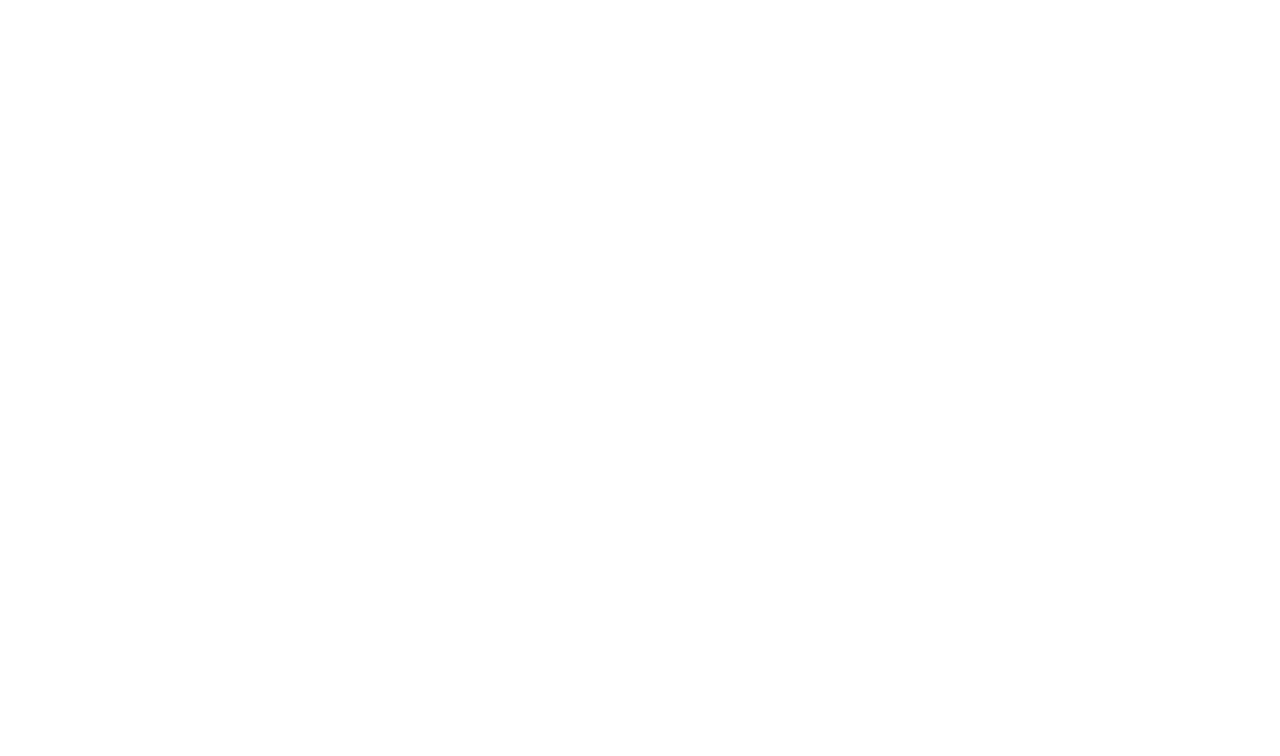
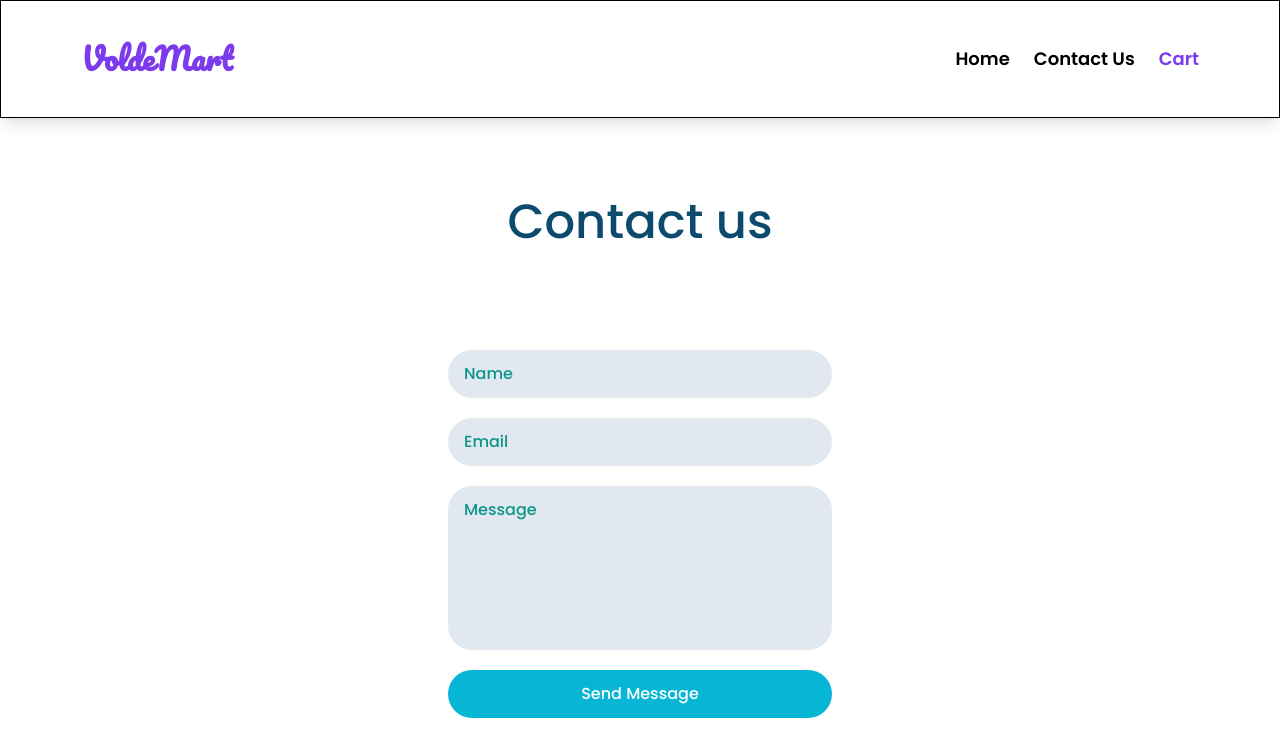
Before and after one commit to ShubhamKgithub1/VoldeMart-E-commerce, a React (Vite) app: page /contact in a window 1280 px wide. Before the commit this address had no page. Shown: the top 756 px of the page. Built offline with nearby package versions, Linux system fonts and the light colour scheme; a web font is replaced by a local one.

Commit message:
sixth commit

```diff
--- a/App.js
+++ b/App.js
@@ -4,10 +4,11 @@
 import Body from "./src/components/Body";
 import Item from "./src/components/Item";
 import { createBrowserRouter, RouterProvider, Outlet } from "react-router-dom";
+import Contact from "./src/components/Contact";
 
 const App = () => {
   return (
-    <div>
+    <div className="font-poppins">
       <Header />
       <Outlet />
     </div>
@@ -24,6 +25,10 @@
         element: <Body />,
       },
       {
+        path: "/contact",
+        element: <Contact />,
+      },
+      {
         path: "/item/:itemId",
         element: <Item />,
       },
--- a/src/components/Body.js
+++ b/src/components/Body.js
@@ -5,20 +5,30 @@
 
 const Body = () => {
   const data = useData();
-  const [filteredData, setfilteredData] = useState([]);
-  const [searchText, setsearchText] = useState("");
-  const [category, setCategory] = useState("All");
+  const [FilteredData, setFilteredData] = useState([]);
+  const [SearchText, setSearchText] = useState("");
+  const [Category, setCategory] = useState("All");
 
   useEffect(() => {
     if (data) {
-      setfilteredData(data);
+      setFilteredData(data);
     }
   }, [data]);
+
+  const filter = () => {
+    let filtered = data;
+
+    if (Category !== "All") {
+      filtered = filtered.filter((item) => item.category === Category);
+    }
+    setFilteredData(filtered);
+  };
+
   if (data !== null)
     return (
       <div>
         <div className="flex items-center justify-center w-full h-[40vh] bg-[#9333ea]">
-          <div className="text-white font-bold flex flex-col gap-5 text-6xl">
+          <div className="text-white font-bold flex flex-col gap-5 text-6xl font-audiowide">
             <div>
               <span>If You Look </span>
               <span className="text-teal-400"> Good</span>
@@ -31,43 +41,49 @@
         </div>
         <div className="m-4">
           <div className="flex justify-between px-5 my-8">
-          <div>
+            <div>
               <select
-                className="border border-solid border-black rounded-md p-1"
-                value={category}
+                className="border border-solid border-black rounded-md p-1 outline-none w-[150px]"
+                value={Category}
                 onChange={(e) => setCategory(e.target.value)}
               >
                 <option value="All">All</option>
-                <option value="Mens">Mens</option>
-                <option value="Womens">Womens</option>
+                <option value="men's clothing">Mens</option>
+                <option value="women's clothing">Womens</option>
+                <option value="jewelery">Jeweleries</option>
+                <option value="electronics">Electronics</option>
               </select>
-              <button className="px-5 py-1 mx-4 rounded-md bg-gray-600 text-white hover:shadow-xl transition-all transform hover:scale-95">Filter</button>
+              <button
+                className="px-5 py-1 mx-4 rounded-md bg-gray-600 text-white hover:shadow-xl transition-all transform hover:scale-95"
+                onClick={filter}
+              >
+                Filter
+              </button>
             </div>
             <div>
               <input
                 type="text"
-                className="search-box border border-solid border-black rounded-md w-[200px] p-1"
-                value={searchText}
+                className="search-box border border-solid border-black rounded-md w-[200px] p-1 outline-none"
+                value={SearchText}
                 onChange={(e) => {
-                  setsearchText(e.target.value);
+                  setSearchText(e.target.value);
                 }}
               />
               <button
                 className="search-btn border border-solid rounded-md px-3 mx-3 lg:px-5 lg:mx-4 bg-gray-600 text-white py-1 hover:shadow-xl transition-all transform hover:scale-95"
                 onClick={() => {
                   const filtered = data.filter((item) =>
-                    item.title.toLowerCase().includes(searchText.toLowerCase())
+                    item.title.toLowerCase().includes(SearchText.toLowerCase())
                   );
-                  setfilteredData(filtered);
+                  setFilteredData(filtered);
                 }}
               >
                 Search
               </button>
             </div>
-
           </div>
           <div className="flex flex-wrap gap-4">
-            {filteredData.map((item) => (
+            {FilteredData.map((item) => (
               <Link key={item?.id} to={"/item/" + item?.id}>
                 <Cards data={item} />
               </Link>
--- a/src/components/Cards.js
+++ b/src/components/Cards.js
@@ -1,6 +1,6 @@
 const Cards = ({ data }) => {
   return (
-    <div className="border w-[295px] my-4 p-4 flex flex-col gap-5 hover:shadow-2xl rounded-lg  transition-all duration-300 min-h-[550px]">
+    <div className="border w-[295px] my-4 p-4 flex flex-col gap-5 hover:shadow-2xl rounded-lg  transition-all transform hover:scale-[1.02] duration-200 min-h-[550px]">
       <div>
         <img className="h-80" src={data?.image} />
       </div>
--- /dev/null
+++ b/src/components/Contact.js
@@ -0,0 +1,16 @@
+
+const Contact=()=>{
+    return (
+        <div className="flex flex-col m-10 gap-10 items-center mt-20">
+            <h1 className="text-5xl font-[470] text-[#0c4a6e]">Contact us</h1>
+            <div className="flex flex-col gap-5 w-[30vw] mt-16">
+            <input className="bg-[#e2e8f0] py-3 px-4  font-medium placeholder-custom rounded-full outline-none" type="text" placeholder="Name" />
+            <input className="bg-[#e2e8f0] py-3 px-4  placeholder-custom rounded-full outline-none" type="email" placeholder="Email"/>
+            <input className="bg-[#e2e8f0] py-3 px-4  placeholder-custom rounded-3xl pb-32 outline-none text-wrap max-w-[30vw] overflow-clip" type="text" placeholder="Message"/>
+            <button className="bg-[#06b6d4] text-white py-3 rounded-full font-poppins font-medium transition-all transform hover:scale-[0.98]">Send Message</button>
+            </div>
+        </div>
+    );
+};
+
+export default Contact;
--- a/src/components/Header.js
+++ b/src/components/Header.js
@@ -1,14 +1,15 @@
 import { Link } from "react-router-dom";
 const Header = () => {
   return (
-    <div className="w-full flex justify-between items-center py-10 px-10 font-semibold text-lg shadow-lg border border-black">
+    <div className="w-full flex justify-between items-center py-10 px-20 font-semibold text-lg shadow-lg border border-black">
       <div>
-        <h1 className="text-[#7c3aed] font-playwrite text-lg cursor-pointer">VoldeMart</h1>
+        <h1 className="text-[#7c3aed] font-pacifico text-3xl cursor-pointer">VoldeMart</h1>
       </div>
       <div>
         <ul className="flex gap-6">
-        <li className="cursor-pointer "><Link to="/">Home</Link></li>
-          <li className="cursor-pointer text-[#7c3aed]">Cart</li>
+        <li className="cursor-pointer transition-all transform hover:scale-110"><Link to="/">Home</Link></li>
+        <li className="cursor-pointer transition-all transform hover:scale-110"><Link to="/contact">Contact Us</Link></li>
+          <li className="cursor-pointer text-[#7c3aed] transition-all transform hover:scale-110">Cart</li>
         </ul>
       </div>
     </div>
--- a/src/components/Item.js
+++ b/src/components/Item.js
@@ -30,7 +30,7 @@
         <button className="border-2 w-[200px] py-2 my-8 rounded-md border-blue-700 bg-indigo-500 text-white transition-transform transform hover:scale-95 hover:bg-indigo-600">
           Add to Cart
         </button>
-        <h2 className="border-2 py-2 px-7 rounded-md border-blue-700  bg-indigo-500 text-white transition-transform transform hover:scale-95 hover:bg-indigo-600"><Link to="/">see other items</Link></h2>
+        <h2 className="border-2 py-2 w-[200px] px-4 rounded-md border-blue-700  bg-indigo-500 text-white transition-transform transform hover:scale-95 hover:bg-indigo-600"><Link to="/">see other items</Link></h2>
       </div>
     </div>
   );
--- a/style.css
+++ b/style.css
@@ -1,5 +1,10 @@
+@import url('https://fonts.googleapis.com/css2?family=Audiowide&display=swap');
+@import url('https://fonts.googleapis.com/css2?family=Pacifico&display=swap');
 @import url('https://fonts.googleapis.com/css2?family=Playwrite+AR:wght@100..400&display=swap');
-
+@import url('https://fonts.googleapis.com/css2?family=Poppins:ital,wght@0,100;0,200;0,300;0,400;0,500;0,600;0,700;0,800;0,900;1,100;1,200;1,300;1,400;1,500;1,600;1,700;1,800;1,900&display=swap');
+.placeholder-custom::placeholder {
+    @apply text-[#0d9488] font-poppins font-medium;  /* Adjust the classes as needed */
+  }
 
 @tailwind base;
 @tailwind components;
--- a/tailwind.config.js
+++ b/tailwind.config.js
@@ -7,6 +7,9 @@
     extend: {
       fontFamily: {
         'playwrite': ['Playwrite AR', 'sans-serif'],
+        'poppins': ['Poppins', 'sans-serif'],
+        'pacifico':['Pacifico', 'sans-serif'],
+        'audiowide':['Audiowide', 'sans-serif'],
       },
     },
   },
```
